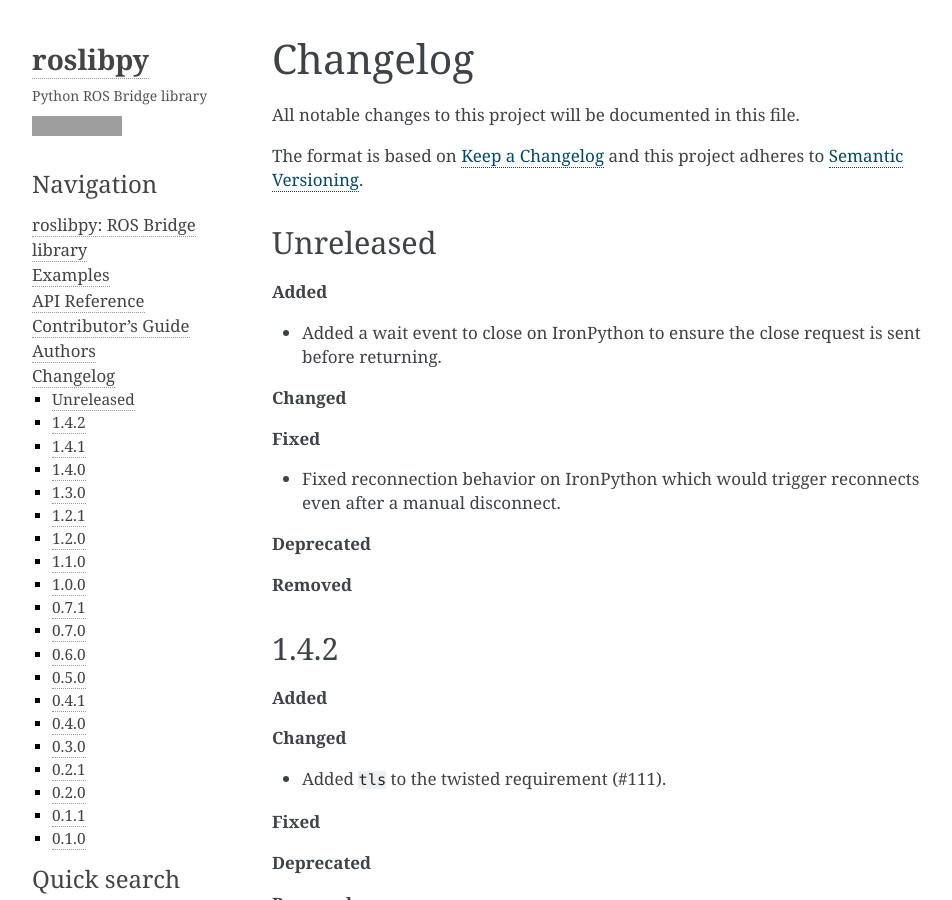
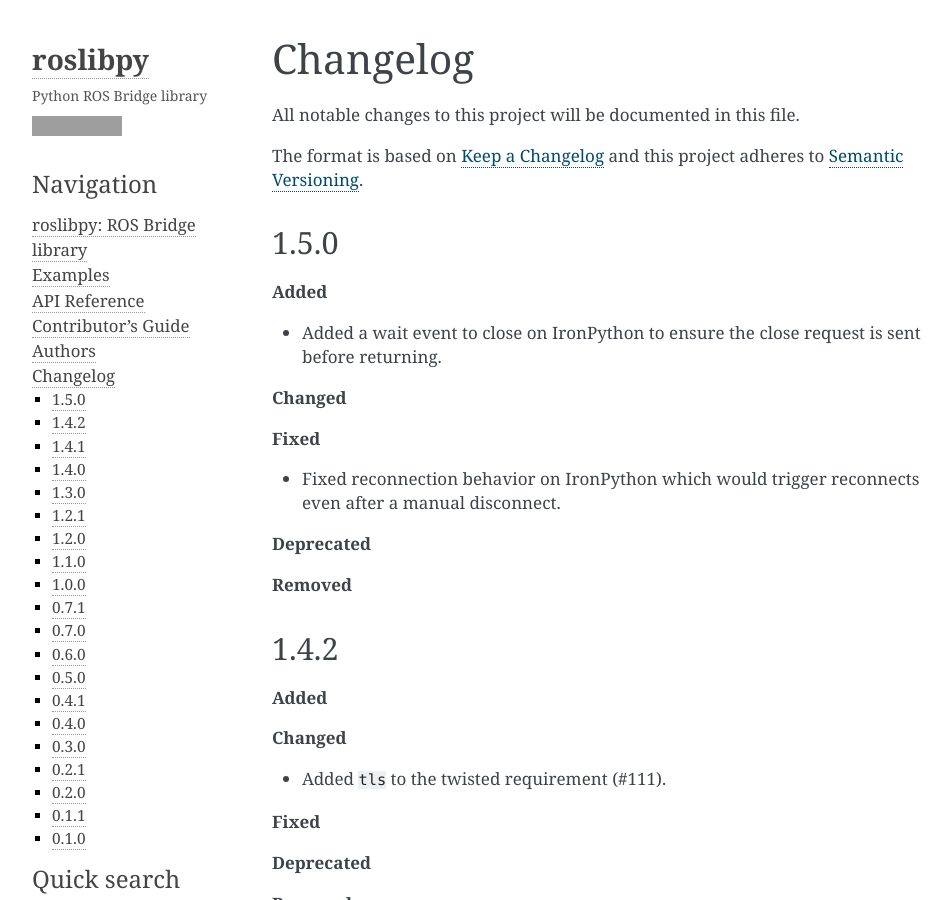
Before and after one commit to gramaziokohler/roslibpy, a Sphinx documentation site: the page built from docs/changelog.rst, in a window 1280 px wide and 900 px high. Shown: the whole window, without its empty margins (148-1100 px from the left). Built offline with Sphinx 7.4.7, drawn with Linux system fonts in a browser that asks for light colours; grey boxes are pictures that could not be loaded.

Commit message:
Bump version to 1.5.0

```diff
--- a/CHANGELOG.rst
+++ b/CHANGELOG.rst
@@ -7,7 +7,7 @@
 The format is based on `Keep a Changelog <http://keepachangelog.com/en/1.0.0/>`_
 and this project adheres to `Semantic Versioning <http://semver.org/spec/v2.0.0.html>`_.
 
-Unreleased
+1.5.0
 ----------
 
 **Added**
--- a/docs/conf.py
+++ b/docs/conf.py
@@ -25,7 +25,7 @@
 year = "2019"
 author = "Gramazio Kohler Research"
 copyright = "{0}, {1}".format(year, author)
-version = release = "1.4.2"
+version = release = "1.5.0"
 
 pygments_style = "trac"  # Perhaps change to sphinx
 templates_path = ["."]
--- a/src/roslibpy/__version__.py
+++ b/src/roslibpy/__version__.py
@@ -4,7 +4,7 @@
 __title__ = "roslibpy"
 __description__ = "Python ROS Bridge library."
 __url__ = "https://github.com/gramaziokohler/roslibpy"
-__version__ = "1.4.2"
+__version__ = "1.5.0"
 __author__ = "Gramazio Kohler Research"
 __author_email__ = "gramaziokohler@arch.ethz.ch"
 __license__ = "MIT license"
```
Also changed, not shown: .bumpversion.cfg.
